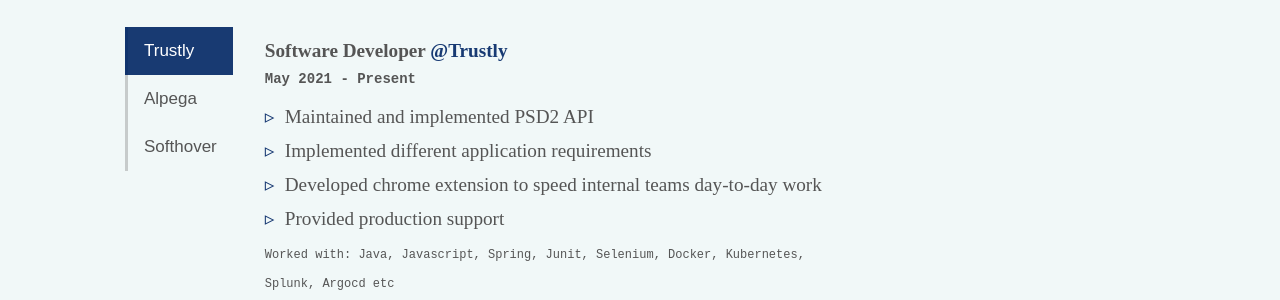
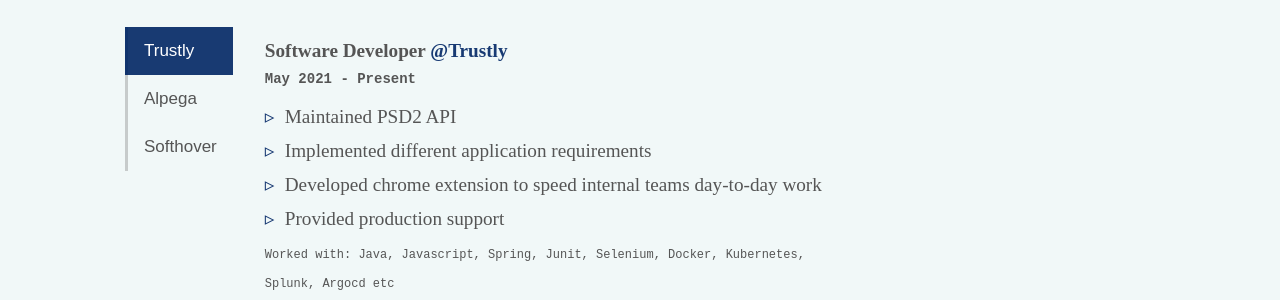
Before and after one commit to bishalthapa-x/bishalthapax.github.io, a Jekyll site: the page built from about.md, in a window 1280 px wide. Shown: the part 618-918 px from the top of the page. Built offline with Jekyll 4.4.1, drawn with Linux system fonts in a browser that asks for light colours.

Commit message:
Update about.md

```diff
--- a/about.md
+++ b/about.md
@@ -34,7 +34,7 @@
             <p class="job-start-date">May 2021 - Present</p>
         </h4>
         <ul>
-         <li>Maintained and implemented PSD2 API</li>
+         <li>Maintained PSD2 API</li>
         <li>Implemented different application requirements</li>
         <li>Developed chrome extension to speed internal teams day-to-day work</li>
          <li>Provided production support</li>
```
